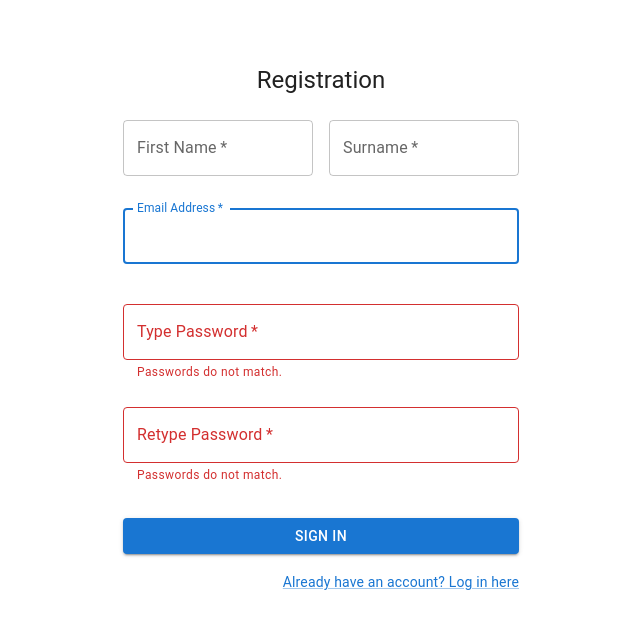
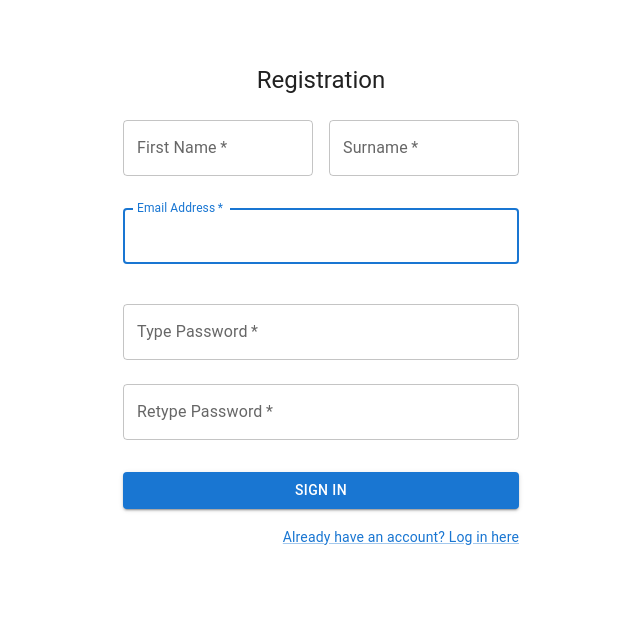
Before and after one commit to InnovaatioProjektit/Bookgram-API, a React (Create React App) app in the folder frontend/: page /register in a window 1280 px wide. Shown: the top 628 px of the page, without its empty margins (319-959 px from the left). Built offline with nearby package versions, Linux system fonts and the light colour scheme.

Commit message:
tgk9845yj459

```diff
--- a/frontend/src/components/register.js
+++ b/frontend/src/components/register.js
@@ -13,7 +13,7 @@ import  { register } from '../api/auth'
 
 export default function Register(){
     const [err, setErr] = useState(false)
-    const [pwdMatch, setPwdMatch] = useState(false)
+    const [pwdMatch, setPwdMatch] = useState(true)
 
     const handleSubmit = (event) => {
         event.preventDefault();
@@ -27,7 +27,7 @@ export default function Register(){
             surname: data.get('surname')
         }
 
-        setPwdMatch(credentials.password == data.get('rpassword'))
+        validatePasswords(credentials.password, data.get('rpassword'))
 
         if(!pwdMatch || err){
             return
@@ -40,7 +40,6 @@ export default function Register(){
         }
     };
 
-
     function InfoPanel(props){
         return (
             <Typography variant="body2" color="text.secondary" align="center" {...props}>
@@ -51,9 +50,13 @@ export default function Register(){
 
     const theme = createTheme();
 
+    const validatePasswords = (lpwd, rpwd) => {
+        const sanitized_lpwd = lpwd
+        setPwdMatch(lpwd == rpwd || credentials.password != '' || data.get('rpassword') != '')
+    }
+
 
     const validateEmail = (e) => {
-        console.log("validate", e, this)
         // regex from http://stackoverflow.com/questions/46155/validate-email-address-in-javascript
         var re = /^(([^<>()[\]\\.,;:\s@\"]+(\.[^<>()[\]\\.,;:\s@\"]+)*)|(\".+\"))@((\[[0-9]{1,3}\.[0-9]{1,3}\.[0-9]{1,3}\.[0-9]{1,3}\])|(([a-zA-Z\-0-9]+\.)+[a-zA-Z]{2,}))$/;
         return re.test(e);
```
